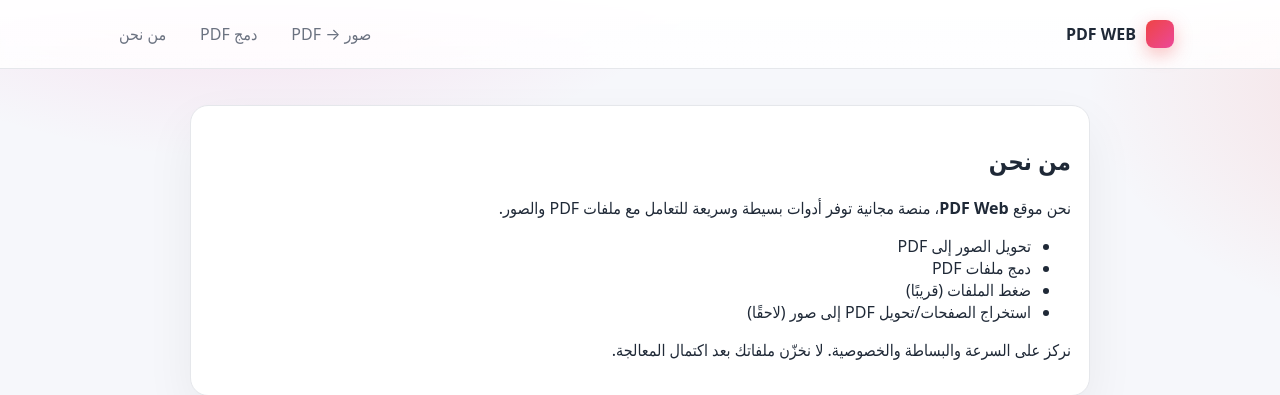
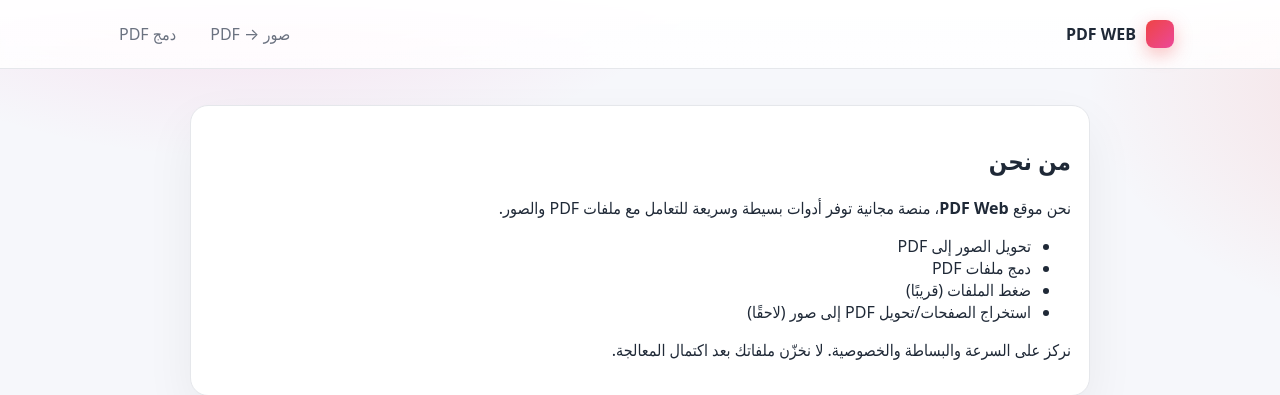
Before and after one commit to omerhass/pdfwebb, a FastAPI app: page /about in a window 1280 px wide. Shown: the top 395 px of the page. Run offline with FastAPI, Linux system fonts and the light colour scheme.

Commit message:
Removed About tab from navbar

```diff
--- a/templates/base.html
+++ b/templates/base.html
@@ -68,11 +68,10 @@
   <header>
     <div class="nav">
       <div class="brand"><span class="logo"></span><span>PDF WEB</span></div>
-      <nav class="tabs">
-        <a href="/" class="tab {% if active == 'img2pdf' %}active{% endif %}">صور → PDF</a>
-        <a href="/merge/pdf" class="tab {% if active == 'merge' %}active{% endif %}">دمج PDF</a>
-        <a href="/about" class="tab {% if active == 'about' %}active{% endif %}">من نحن</a>
-      </nav>
+     <nav class="tabs">
+  <a href="/" class="tab {% if active == 'img2pdf' %}active{% endif %}">صور → PDF</a>
+  <a href="/merge/pdf" class="tab {% if active == 'merge' %}active{% endif %}">دمج PDF</a>
+</nav>
     </div>
   </header>
 
```
